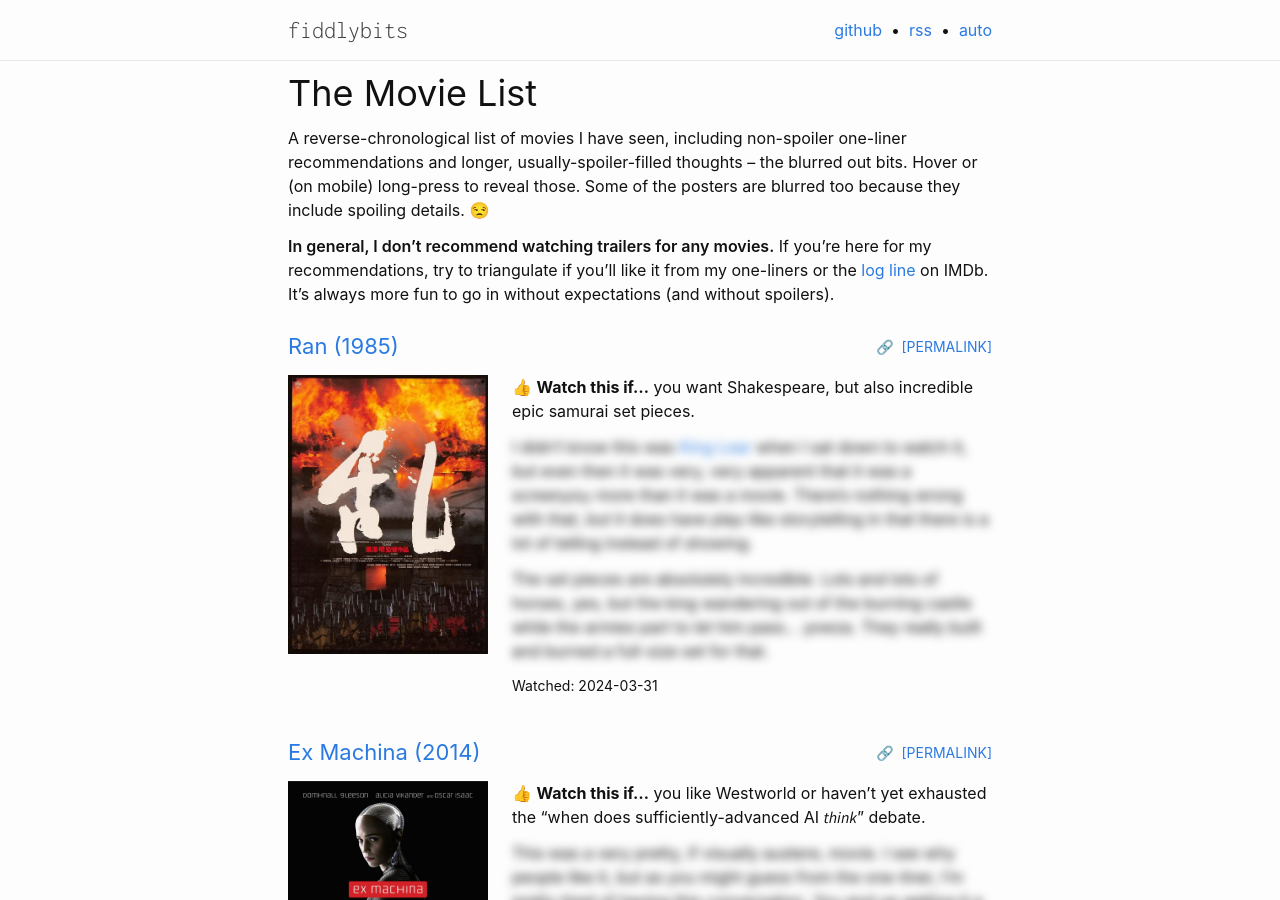
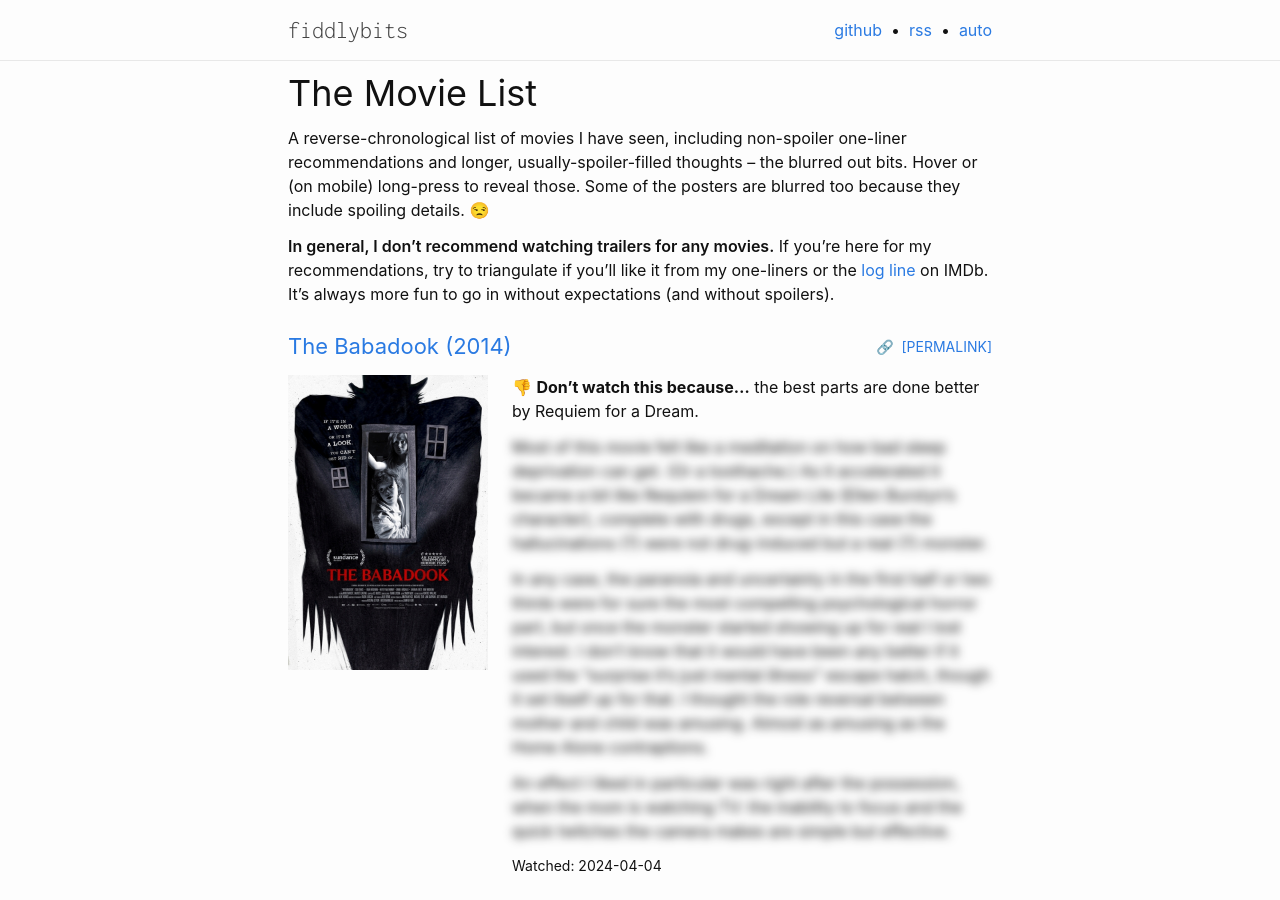
Before and after one commit to seansfkelley/seansfkelley.github.io, a Jekyll site: the page built from _posts/2024-04-01-movies.md, in a window 1280 px wide and 900 px high. Built offline with Jekyll 4.4.1, drawn with Linux system fonts in a browser that asks for light colours; some web fonts are replaced.

Commit message:
Just finished the Babadook.

```diff
--- a/_data/movies.yml
+++ b/_data/movies.yml
@@ -1,3 +1,15 @@
+- title: The Babadook
+  year: 2014
+  link: https://www.imdb.com/title/tt2321549/
+  poster: the-babadook-2014.jpg
+  watched: 2024-04-04
+  dont-watch-this-because: the best parts are done better by Requiem for a Dream.
+  more-thoughts: |
+    Most of this movie felt like a meditation on how bad sleep deprivation can get. (Or a toothache.) As it accelerated it became a bit like Requiem for a Dream Lite (Ellen Burstyn's character), complete with drugs, except in this case the hallucinations (?) were not drug-induced but a real (?) monster.
+
+    In any case, the paranoia and uncertainty in the first half or two thirds were for sure the most compelling psychological horror part, but once the monster started showing up for real I lost interest. I don't know that it would have been any better if it used the "surprise it's just mental illness" escape hatch, though it set itself up for that. I thought the role reversal between mother and child was amusing. Almost as amusing as the Home Alone contraptions.
+
+    An effect I liked in particular was right after the possession, when the mom is watching TV: the inability to focus and the quick twitches the camera makes are simple but effective.
 - title: Ran
   year: 1985
   link: https://www.imdb.com/title/tt0089881/
```
Also changed, not shown: assets/movies/the-babadook-2014.jpg (added).
